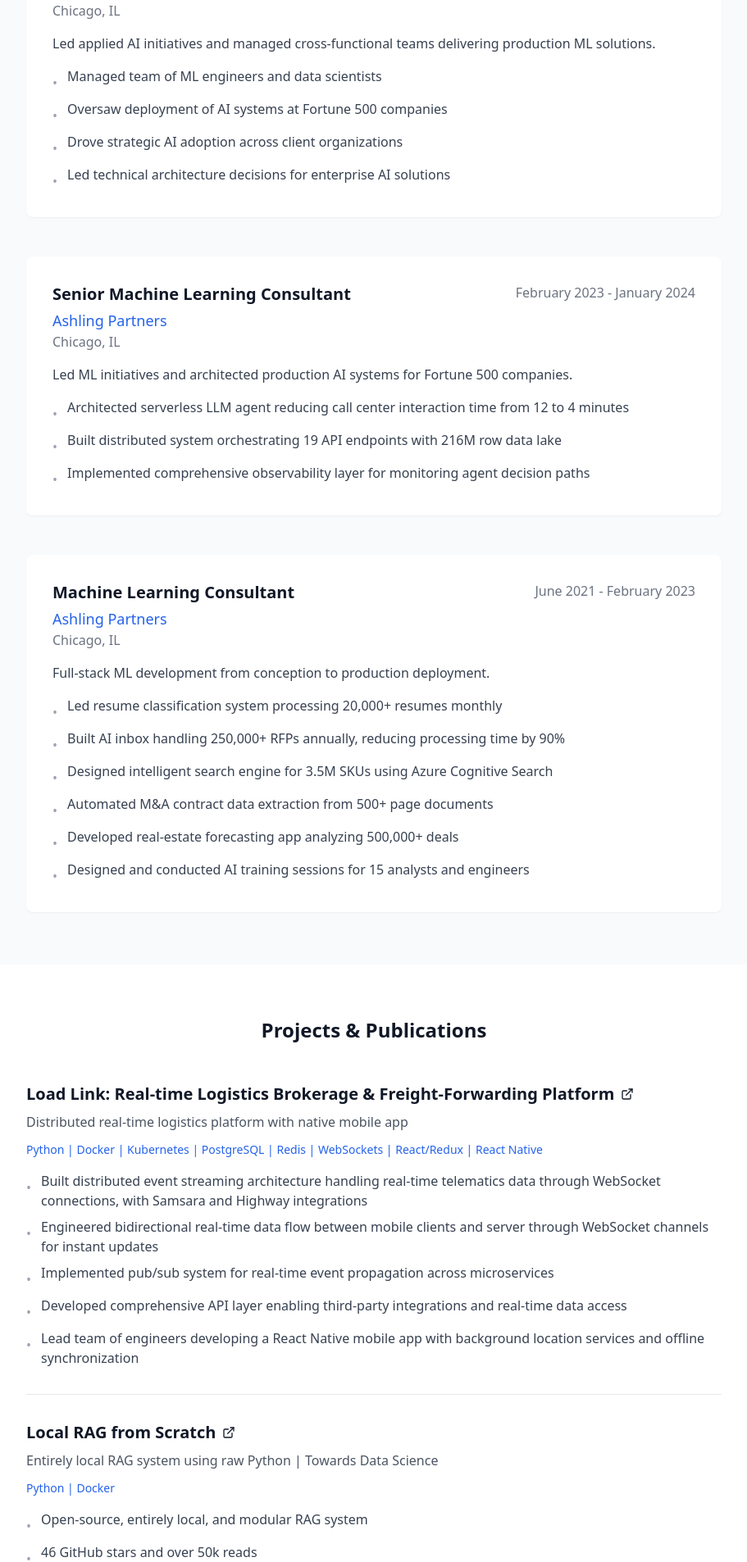
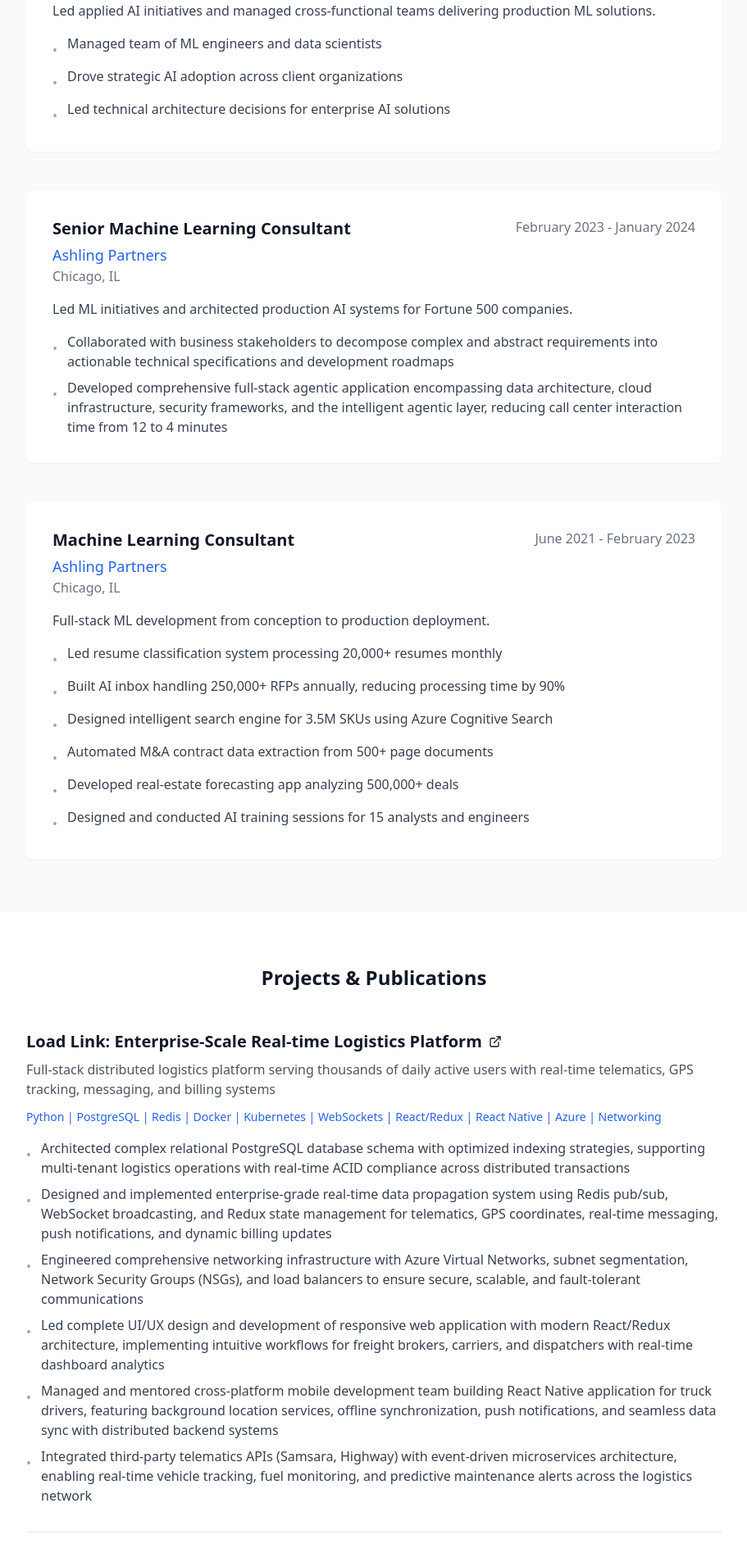
Before and after one commit to j0sephsasson/j0sephsasson.github.io, a React (Create React App) app: page / in a window 1280 px wide. Shown: the part 1315-3221 px from the top of the page at 82% size, without its empty margins (184-1095 px from the left). Built offline with nearby package versions, Linux system fonts and the light colour scheme.

Commit message:
updated content

```diff
--- a/src/App.js
+++ b/src/App.js
@@ -54,8 +54,7 @@
       location: "Chicago, IL",
       description: "Technical sales role working with enterprise customers to develop and sell AI and HPC infrastructure solutions.",
       responsibilities: [
-        "Partner with customers to architect AI/ML infrastructure solutions",
-        "Drive technical sales for high-performance computing systems",
+        "Partner with customers to architect hybrid HPC and AI/ML infrastructure solutions",
         "Develop custom AI infrastructure proposals for enterprise clients",
         "Lead technical discussions with C-level executives and engineering teams",
         "Public speaking engagements at AI conferences"
@@ -69,7 +68,6 @@
       description: "Led applied AI initiatives and managed cross-functional teams delivering production ML solutions.",
       responsibilities: [
         "Managed team of ML engineers and data scientists",
-        "Oversaw deployment of AI systems at Fortune 500 companies",
         "Drove strategic AI adoption across client organizations",
         "Led technical architecture decisions for enterprise AI solutions"
       ]
@@ -81,9 +79,8 @@
       location: "Chicago, IL",
       description: "Led ML initiatives and architected production AI systems for Fortune 500 companies.",
       responsibilities: [
-        "Architected serverless LLM agent reducing call center interaction time from 12 to 4 minutes",
-        "Built distributed system orchestrating 19 API endpoints with 216M row data lake",
-        "Implemented comprehensive observability layer for monitoring agent decision paths"
+        "Collaborated with business stakeholders to decompose complex and abstract requirements into actionable technical specifications and development roadmaps",
+        "Developed comprehensive full-stack agentic application encompassing data architecture, cloud infrastructure, security frameworks, and the intelligent agentic layer, reducing call center interaction time from 12 to 4 minutes",
       ]
     },
     {
@@ -105,16 +102,17 @@
 
   const projects = [
     {
-      title: "Load Link: Real-time Logistics Brokerage & Freight-Forwarding Platform",
-      description: "Distributed real-time logistics platform with native mobile app",
-      technologies: "Python | Docker | Kubernetes | PostgreSQL | Redis | WebSockets | React/Redux | React Native",
+      title: "Load Link: Enterprise-Scale Real-time Logistics Platform",
+      description: "Full-stack distributed logistics platform serving thousands of daily active users with real-time telematics, GPS tracking, messaging, and billing systems",
+      technologies: "Python | PostgreSQL | Redis | Docker | Kubernetes | WebSockets | React/Redux | React Native | Azure | Networking",
       link: "https://loadlinkco.com",
       details: [
-        "Built distributed event streaming architecture handling real-time telematics data through WebSocket connections, with Samsara and Highway integrations",
-        "Engineered bidirectional real-time data flow between mobile clients and server through WebSocket channels for instant updates",
-        "Implemented pub/sub system for real-time event propagation across microservices",
-        "Developed comprehensive API layer enabling third-party integrations and real-time data access",
-        "Lead team of engineers developing a React Native mobile app with background location services and offline synchronization"
+        "Architected complex relational PostgreSQL database schema with optimized indexing strategies, supporting multi-tenant logistics operations with real-time ACID compliance across distributed transactions",
+        "Designed and implemented enterprise-grade real-time data propagation system using Redis pub/sub, WebSocket broadcasting, and Redux state management for telematics, GPS coordinates, real-time messaging, push notifications, and dynamic billing updates",
+        "Engineered comprehensive networking infrastructure with Azure Virtual Networks, subnet segmentation, Network Security Groups (NSGs), and load balancers to ensure secure, scalable, and fault-tolerant communications",
+        "Led complete UI/UX design and development of responsive web application with modern React/Redux architecture, implementing intuitive workflows for freight brokers, carriers, and dispatchers with real-time dashboard analytics",
+        "Managed and mentored cross-platform mobile development team building React Native application for truck drivers, featuring background location services, offline synchronization, push notifications, and seamless data sync with distributed backend systems",
+        "Integrated third-party telematics APIs (Samsara, Highway) with event-driven microservices architecture, enabling real-time vehicle tracking, fuel monitoring, and predictive maintenance alerts across the logistics network"
       ]
     },
     {
```
